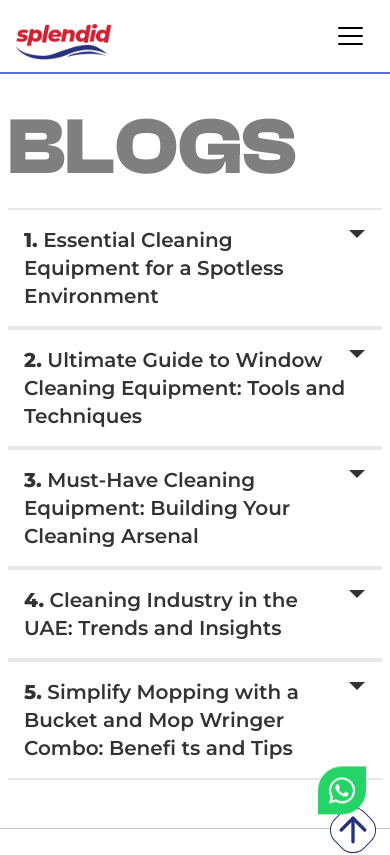
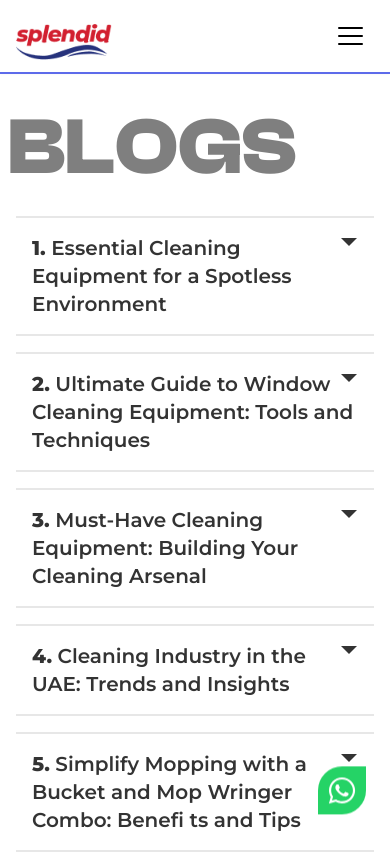
Before and after one commit to Edwinliby/Splendid, a Next.js app: page /blog in a window 390 px wide. Shown: the top 855 px of the page. Built offline with nearby package versions, Linux system fonts and the light colour scheme.

Commit message:
minor changes

```diff
--- a/src/components/About.jsx
+++ b/src/components/About.jsx
@@ -70,7 +70,7 @@ export default function About() {
                   {item.head}
                 </h1>
               </div>
-              <p className="text-black/80 sm:text-[1.1rem] text-justify">
+              <p className="text-black/80 pt-4 sm:text-[1.1rem] text-justify">
                 {item.para}
                 <br />
                 <br />
--- a/src/components/Hero.jsx
+++ b/src/components/Hero.jsx
@@ -121,7 +121,7 @@ export default function Hero() {
             initial={{ opacity: 0, y: 20 }}
             animate={{ opacity: 1, y: 0 }}
             transition={{ duration: 1.5 }}
-            className="text-black/75 pt-[5rem] z-10 text-[1.9rem] md:text-[3rem] lg:text-[3rem] font-montserrat font-bold lg:w-[65%] leading-none absolute top-[-3.5rem] lg:top-[-3rem] left-4 lg:left-6">
+            className="text-black/75 pt-[5rem] z-10 text-[1.9rem] md:text-[3rem] lg:text-[3rem] font-montserrat font-bold lg:w-[65%] leading-10 lg:leading-none absolute top-[-3.5rem] lg:top-[-3rem] left-4 lg:left-6">
             The secret to a cleaner environment starts with <b className="italic text-blue-500 uppercase">our tools.</b>
           </motion.div>
         </div>
--- a/src/pages/Industry/index.jsx
+++ b/src/pages/Industry/index.jsx
@@ -99,7 +99,7 @@ export default function Industry() {
                                 alt="Picture of the author"
                                 width={500}
                                 height={500}
-                                className='object-cover h-[12rem] mt-4 mr-4 rounded-md w-[23rem] md:float-left'
+                                className='object-cover h-[12rem] mt-4 mb-4 mr-4 rounded-md w-[23rem] md:float-left'
                             />
                             Our wide range of housekeeping and janitorial supplies is specially designed to help you achieve the best results.
                             <br /> <br />
@@ -118,7 +118,7 @@ export default function Industry() {
                                 alt="Picture of the author"
                                 width={500}
                                 height={500}
-                                className='object-cover h-[12rem] mt-4 ml-4 rounded-md w-[23rem] md:float-right'
+                                className='object-cover h-[12rem] mt-4 mb-4 lg:ml-4 rounded-md w-[23rem] md:float-right'
                             />
                             Our range of eco-friendly cleaning solutions and microfiber cleaning tools produce better outcomes than traditional products while improving indoor air quality,
                             resulting in a reduction in absenteeism caused by asthma and allergies. <br /> <br />
@@ -140,7 +140,7 @@ export default function Industry() {
                                 alt="Picture of the Health care cleaning"
                                 width={500}
                                 height={500}
-                                className='object-cover h-[12rem] mt-4 mr-4 rounded-md w-[23rem] md:float-left'
+                                className='object-cover h-[12rem] mt-4 mb-4 lg:mb-0 mr-4 rounded-md w-[23rem] md:float-left'
                             />
                             We understand that hospitals have strict requirements for cleanliness and infection prevention and control.
                             Therefore, we offer a range of products that are specially formulated for hospitals, including Brix trolleys,
@@ -161,7 +161,7 @@ export default function Industry() {
                                 alt="Picture of commercial cleaning"
                                 width={500}
                                 height={500}
-                                className='object-cover h-[12rem] mt-4 ml-4 rounded-md w-[23rem] md:float-right'
+                                className='object-cover h-[12rem] mt-4 mb-4 lg:ml-4 rounded-md w-[23rem] md:float-right'
                             />
                             It covers a wide range of tasks, including general cleaning, floor cleaning, window cleaning,
                             deep cleaning of sanitary facilities and kitchens, litter picking, and graffiti removal.<br /> <br />
@@ -180,7 +180,7 @@ export default function Industry() {
                                 alt="Picture of the Facility Management cleaning"
                                 width={500}
                                 height={500}
-                                className='object-cover h-[12rem] mt-4 mr-4 rounded-md w-[23rem] md:float-left'
+                                className='object-cover h-[12rem] mb-4 mr-4 rounded-md w-[23rem] md:float-left'
                             />
                             We offer a wide range of facility maintenance supplies that include cleaning and disinfecting products for common areas and high-touch surfaces,
                             as well as premium chemicals, tools and equipment for floor care programs. With our extensive experience in meeting the facility service needs of various industries such as retail spaces,
--- a/src/pages/blog/index.jsx
+++ b/src/pages/blog/index.jsx
@@ -18,7 +18,7 @@ export default function Blog() {
                         <span className="text-black/50 text-[5rem] xl:text-[7rem]">BLOGS</span>
                     </div>
 
-                    <div className="flex flex-col gap-4 xl:p-2">
+                    <div className="flex flex-col gap-4 p-2">
                         <div className="font-montserrat">
                             <div className="border-t-2 border-b-2 border-gray/20">
                                 <input
@@ -99,7 +99,7 @@ export default function Blog() {
                         </div>
                     </div>
 
-                    <div className="flex flex-col gap-4 xl:p-2">
+                    <div className="flex flex-col gap-4 p-2">
                         <div className="font-montserrat">
                             <div className="border-t-2 border-b-2 border-gray/20">
                                 <input
@@ -189,7 +189,7 @@ export default function Blog() {
                         </div>
                     </div>
 
-                    <div className="flex flex-col gap-4 xl:p-2">
+                    <div className="flex flex-col gap-4 p-2">
                         <div className="font-montserrat">
                             <div className="border-t-2 border-b-2 border-gray/20">
                                 <input
@@ -274,7 +274,7 @@ export default function Blog() {
                         </div>
                     </div>
 
-                    <div className="flex flex-col gap-4 xl:p-2">
+                    <div className="flex flex-col gap-4 p-2">
                         <div className="font-montserrat">
                             <div className="border-t-2 border-b-2 border-gray/20">
                                 <input
@@ -367,7 +367,7 @@ export default function Blog() {
                         </div>
                     </div>
 
-                    <div className="flex flex-col gap-4 xl:p-2">
+                    <div className="flex flex-col gap-4 p-2">
                         <div className="font-montserrat">
                             <div className="border-t-2 border-b-2 border-gray/20">
                                 <input
```
